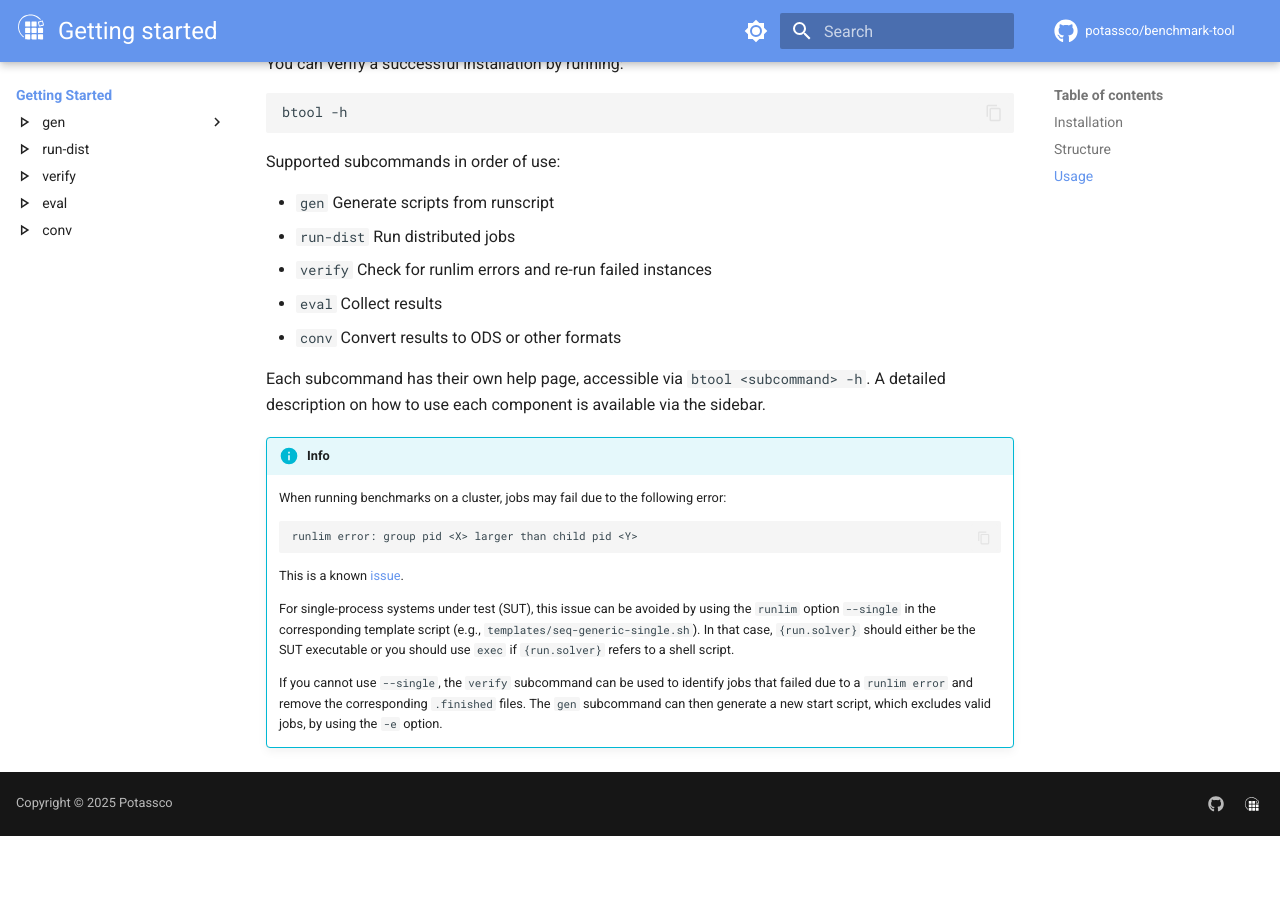
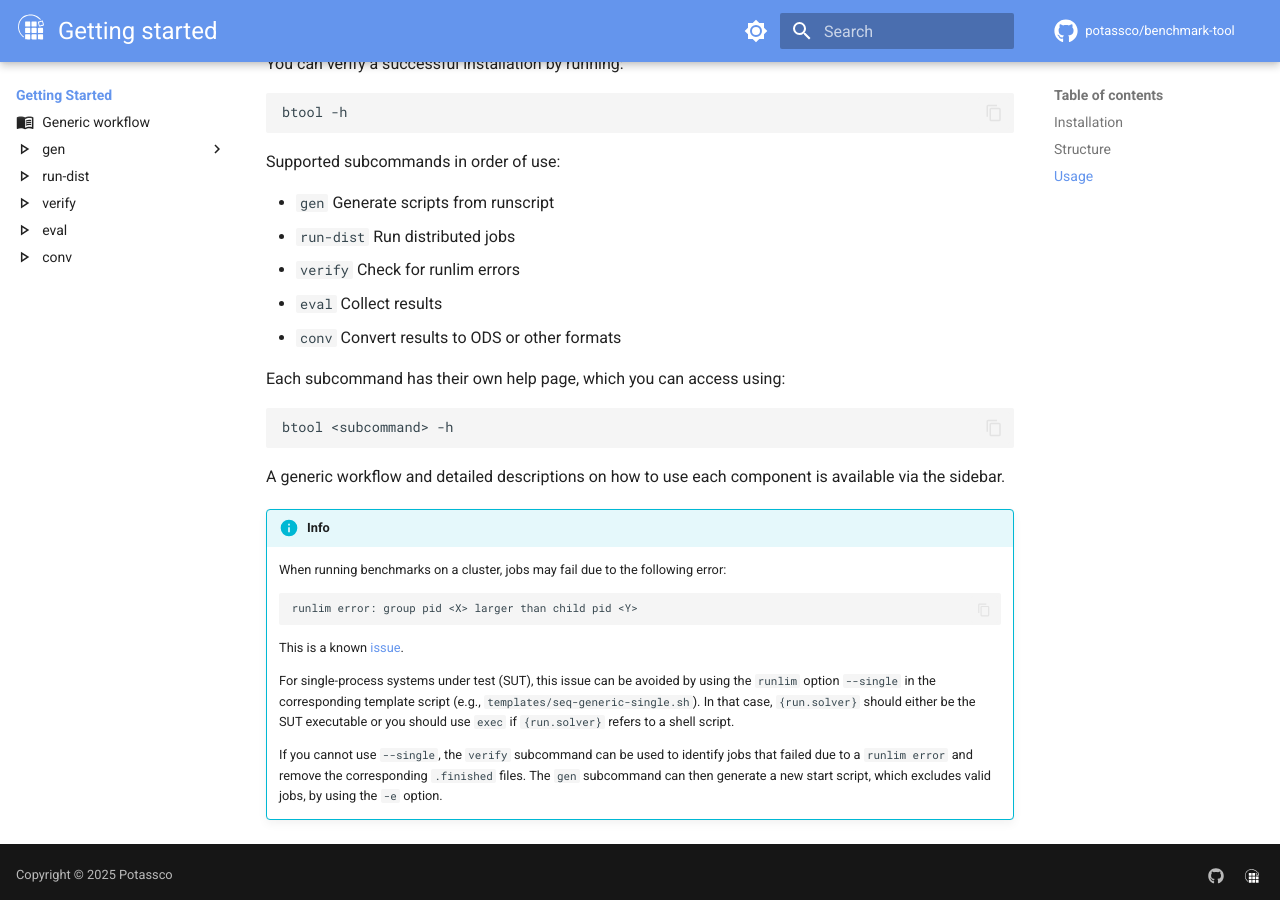
Before and after one commit to potassco/benchmark-tool, an MkDocs documentation site: the page built from docs/getting_started/index.md, in a window 1280 px wide and 900 px high, scrolled down 1034 px. Built offline with MkDocs 1.6.1 and Material for MkDocs 9.7.7, drawn with Linux system fonts in a browser that asks for light colours; comment, search, counter and statistics services are not loaded; before the commit the page ends 1870 px from its top, so only the background shows below that.

Commit message:
Add generic workflow description

````diff
--- a/docs/getting_started/index.md
+++ b/docs/getting_started/index.md
@@ -44,13 +44,18 @@ Supported subcommands in order of use:
 
 - `gen`        Generate scripts from runscript
 - `run-dist`   Run distributed jobs
-- `verify`     Check for runlim errors and re-run failed instances
+- `verify`     Check for runlim errors
 - `eval`       Collect results
 - `conv`       Convert results to ODS or other formats
 
 
-Each subcommand has their own help page, accessible via `btool <subcommand> -h`.
-A detailed description on how to use each component is available via the sidebar.
+Each subcommand has their own help page, which you can access using:
+```bash
+btool <subcommand> -h
+```
+
+A generic workflow and detailed descriptions on how to use each component is
+available via the sidebar.
 
 !!! info
     When running benchmarks on a cluster, jobs may fail due to the following error:
--- a/mkdocs.yml
+++ b/mkdocs.yml
@@ -119,6 +119,8 @@ nav:
   - Home: index.md
   - Getting Started:
     - getting_started/index.md
+    - Generic workflow:
+      - getting_started/workflow/index.md
     - gen:
       - getting_started/gen/index.md
       - Runscript: getting_started/gen/runscript.md
````
Also changed, not shown: docs/getting_started/eval/index.md (+1 -1 lines), docs/getting_started/workflow/index.md (added, +59 -0 lines).
